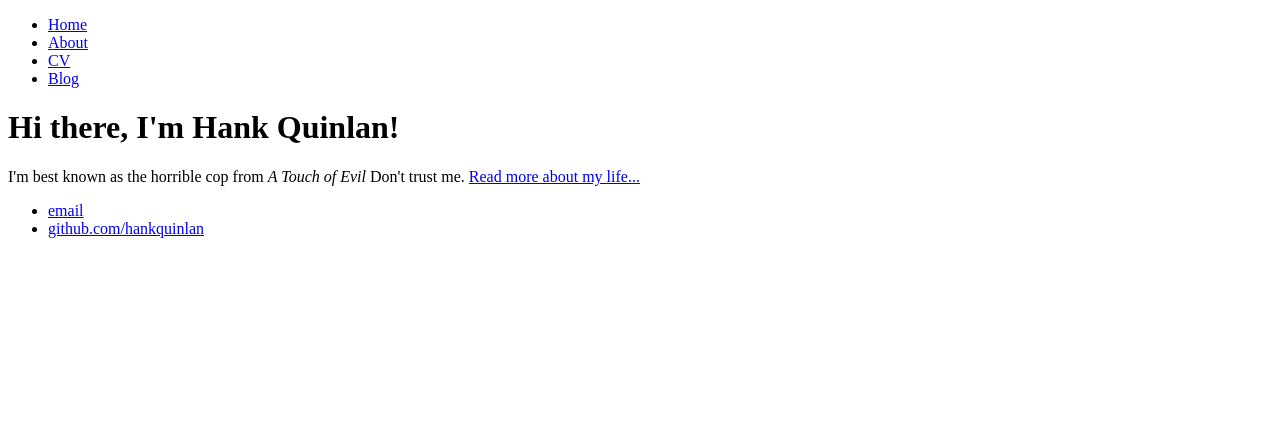
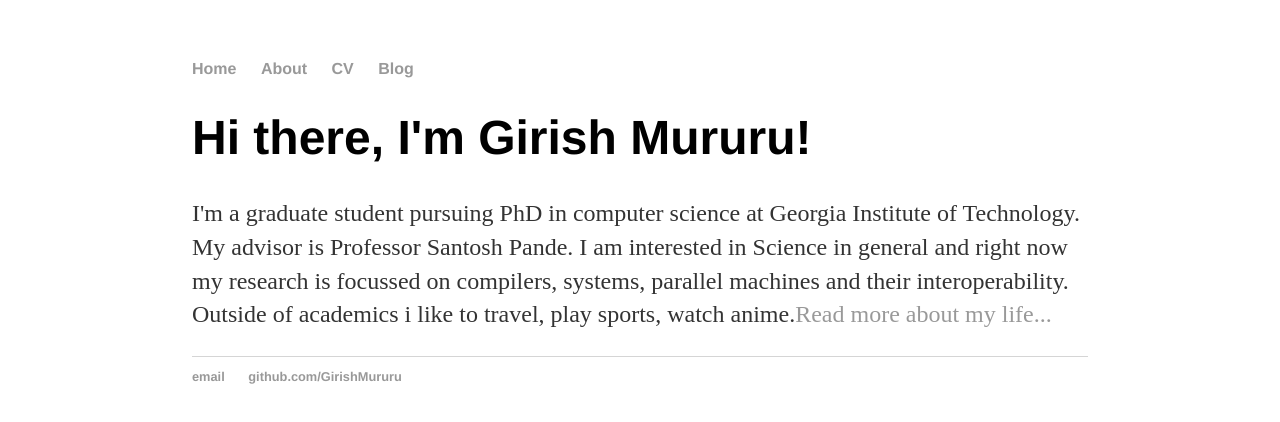
Before and after one commit to GirishMururu/girishmururu.github.io, a plain HTML site: page index.html in a window 1280 px wide. Drawn offline with Linux system fonts and the light colour scheme.

Commit message:
Update index.html
linked css and changed contents

```diff
--- a/index.html
+++ b/index.html
@@ -1,7 +1,9 @@
 <!DOCTYPE html>
 <html>
 	<head>
-		<title>Hank Quinlan, Horrible Cop</title>
+		<title>Girish Mururu</title>
+		<!-- link to main stylesheet -->
+		<link rel="stylesheet" type="text/css" href="/css/main.css">
 	</head>
 	<body>
 		<nav>
@@ -14,14 +16,16 @@
 		</nav>
 		<div class="container">
     		<div class="blurb">
-        		<h1>Hi there, I'm Hank Quinlan!</h1>
-				<p>I'm best known as the horrible cop from <em>A Touch of Evil</em> Don't trust me. <a href="/about">Read more about my life...</a></p>
+        		<h1>Hi there, I'm Girish Mururu!</h1>
+				<p>I'm a graduate student pursuing PhD in computer science at Georgia Institute of Technology.
+				My advisor is Professor Santosh Pande. I am interested in Science in general and right now my research is focussed on compilers, systems, parallel machines and their interoperability.
+				Outside of academics i like to travel, play sports, watch anime.<a href="/about">Read more about my life...</a></p>
     		</div><!-- /.blurb -->
 		</div><!-- /.container -->
 		<footer>
     		<ul>
-        		<li><a href="mailto:hankquinlanhub@gmail.com">email</a></li>
-        		<li><a href="https://github.com/hankquinlan">github.com/hankquinlan</a></li>
+        		<li><a href="mailto:girishmurore@gmail.com">email</a></li>
+        		<li><a href="https://github.com/GirishMururu">github.com/GirishMururu</a></li>
 			</ul>
 		</footer>
 	</body>
```
